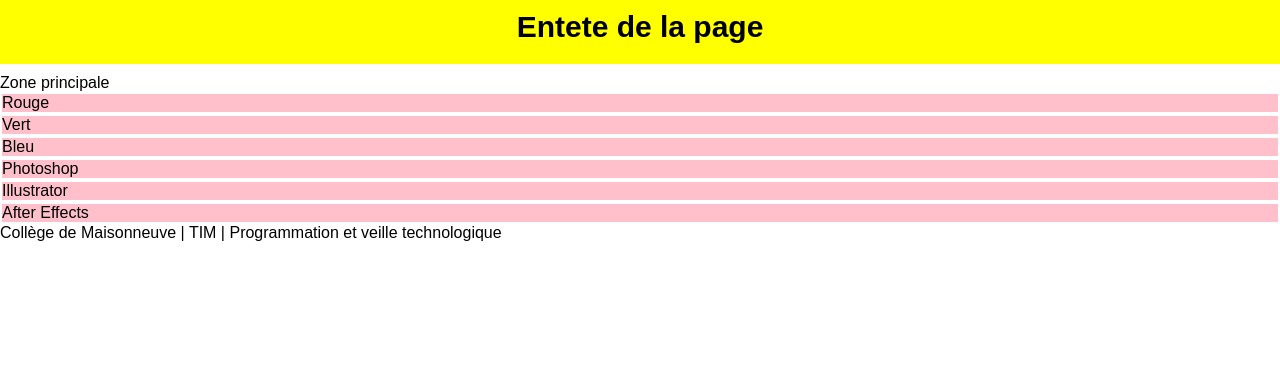
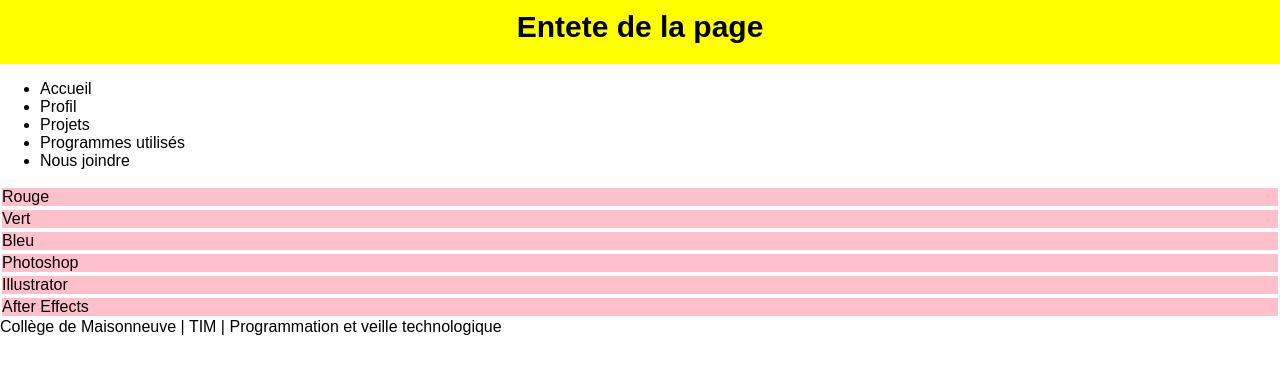
Before and after one commit to Spoisson/veille_node2, a plain HTML site: page index.htm in a window 1280 px wide. Drawn offline with Linux system fonts and the light colour scheme.

Commit message:
Intégration de la structure du menu de la page

```diff
--- a/css/style.css
+++ b/css/style.css
@@ -23,3 +23,9 @@ body header {
 	margin-bottom: 10px;
 
 }
+
+main div.menu {
+
+
+
+}
--- a/index.htm
+++ b/index.htm
@@ -15,7 +15,16 @@
 </head>
 <body>
 	<header>Entete de la page</header>
-	<main>Zone principale
+	<main>
+		<div class="menu">
+			<ul>
+				<li>Accueil</li>
+				<li>Profil</li>
+				<li>Projets</li>
+				<li>Programmes utilisés</li>
+				<li>Nous joindre</li>
+			</ul>
+		</div>
 
 		<div class="liste">
 	  		<div>Rouge</div>
```
Lines whose indentation alone changed are shown as unchanged.
